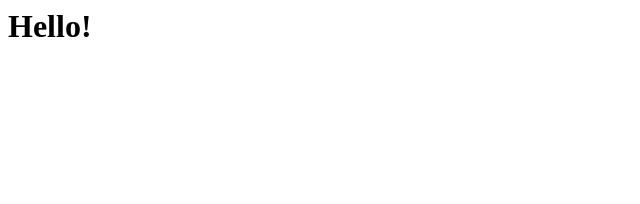
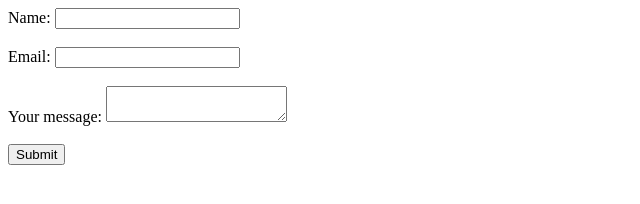
Before and after one commit to Pj29/email-form, a plain HTML site: page index.html in a window 1280 px wide. Shown: the whole page, without its empty margins (0-640 px from the left). Drawn offline with Linux system fonts and the light colour scheme.

Commit message:
update form

```diff
--- a/index.html
+++ b/index.html
@@ -1 +1,32 @@
-<h1>Hello!</h1>
+<html>
+    <head>
+        <meta charset="utf-8" />
+        <meta name="viewport" content="width=device-width" />
+        <title>Email form</title>
+    </head>
+
+    <body>
+        <main>
+            <div>
+                <label for="name">Name:</label>
+                <input id="name" type="text" name="name" />
+              </div>
+              <br>
+              <div>
+                <label for="name">Email:</label>
+                <input id="name" type="text" name="email" />
+              </div>
+              <br>
+              <div>
+                <label for="form-message">Your message:</label>
+                <textarea
+                  id="form-message"
+                  name="message"
+                  maxlength="300"
+                ></textarea>
+              </div>
+              <br>
+              <button type="submit">Submit</button>
+        </main>
+    </body>
+</html>
```
